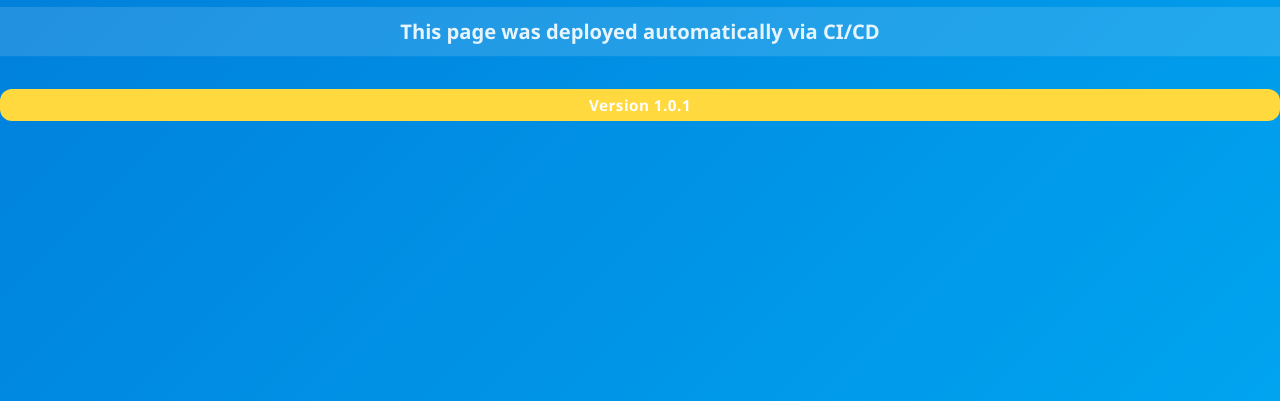
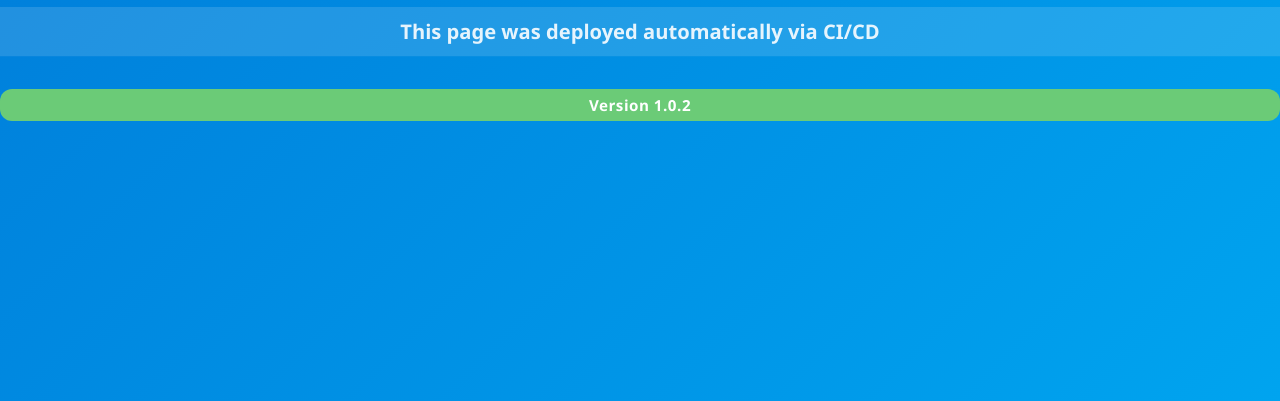
Before and after one commit to gitnewbb/azure-cicd-tuto, a plain HTML site: page index.html in a window 1280 px wide. Shown: the part 399-800 px from the top of the page. Drawn offline with Linux system fonts and the light colour scheme.

Commit message:
Update index.html

```diff
--- a/index.html
+++ b/index.html
@@ -69,7 +69,7 @@
 <body>
 <h1>Hello from Azure CI/CD!</h1>
 <p class="pulse">This page was deployed automatically via CI/CD</p>
-<span id="versionTag" class="version-tag">Version 1.0.1</span>
+<span id="versionTag" class="version-tag">Version 1.0.2</span>
 
 <script>
     // 버전 번호 가져오기
```
